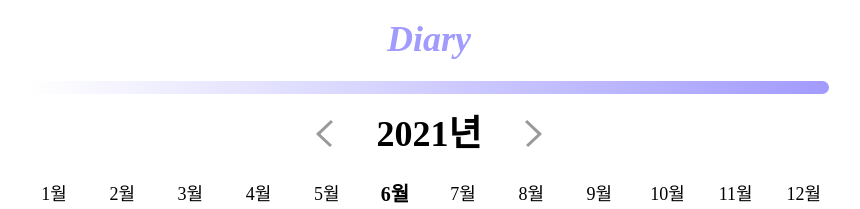
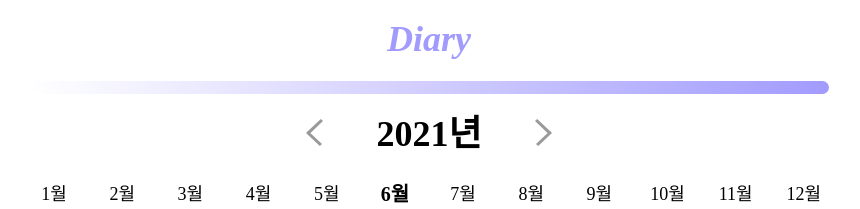
Before and after one commit to mnxmnz/diary, a React (Create React App) app: page / in a window 1280 px wide. Shown: the top 209 px of the page, without its empty margins (211-1071 px from the left). Built offline with nearby package versions, Linux system fonts and the light colour scheme; no server answers; some icons are missing; a web font is replaced by a local one.

Commit message:
chore: hover 스타일 수정

```diff
--- a/src/components/common/Calendar.tsx
+++ b/src/components/common/Calendar.tsx
@@ -22,9 +22,13 @@ function Calendar() {
   return (
     <>
       <YearWrap>
-        <Left onClick={previousYear} />
+        <HoverStyle>
+          <Left onClick={previousYear} />
+        </HoverStyle>
         <p>{year}년</p>
-        <Right onClick={nextYear} />
+        <HoverStyle>
+          <Right onClick={nextYear} />
+        </HoverStyle>
       </YearWrap>
       <MonthWrap>
         {monthList.map(months => {
@@ -53,13 +57,15 @@ const YearWrap = styled.div`
   margin-top: 1rem;
 
   & > p {
-    width: 14rem;
+    width: 16rem;
     margin: 0 2.5rem;
     font-size: 3.6rem;
     font-weight: bold;
     text-align: center;
   }
+`;
 
+const HoverStyle = styled.div`
   &:hover svg line {
     stroke: black;
     cursor: pointer;
@@ -79,7 +85,7 @@ const MonthWrap = styled.div`
   }
 
   & > div:hover {
-    font-size: 2.2rem;
+    font-size: 2rem;
     font-weight: bold;
     cursor: pointer;
   }
```
